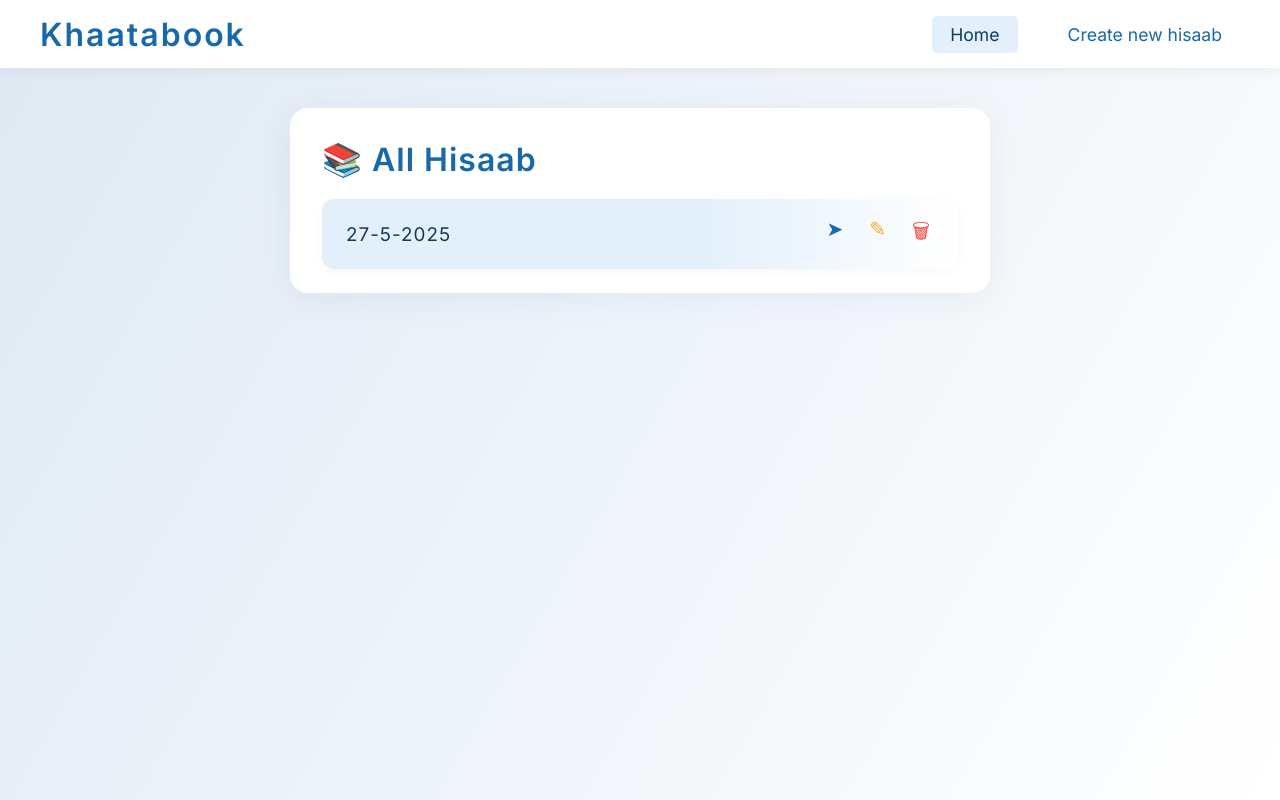
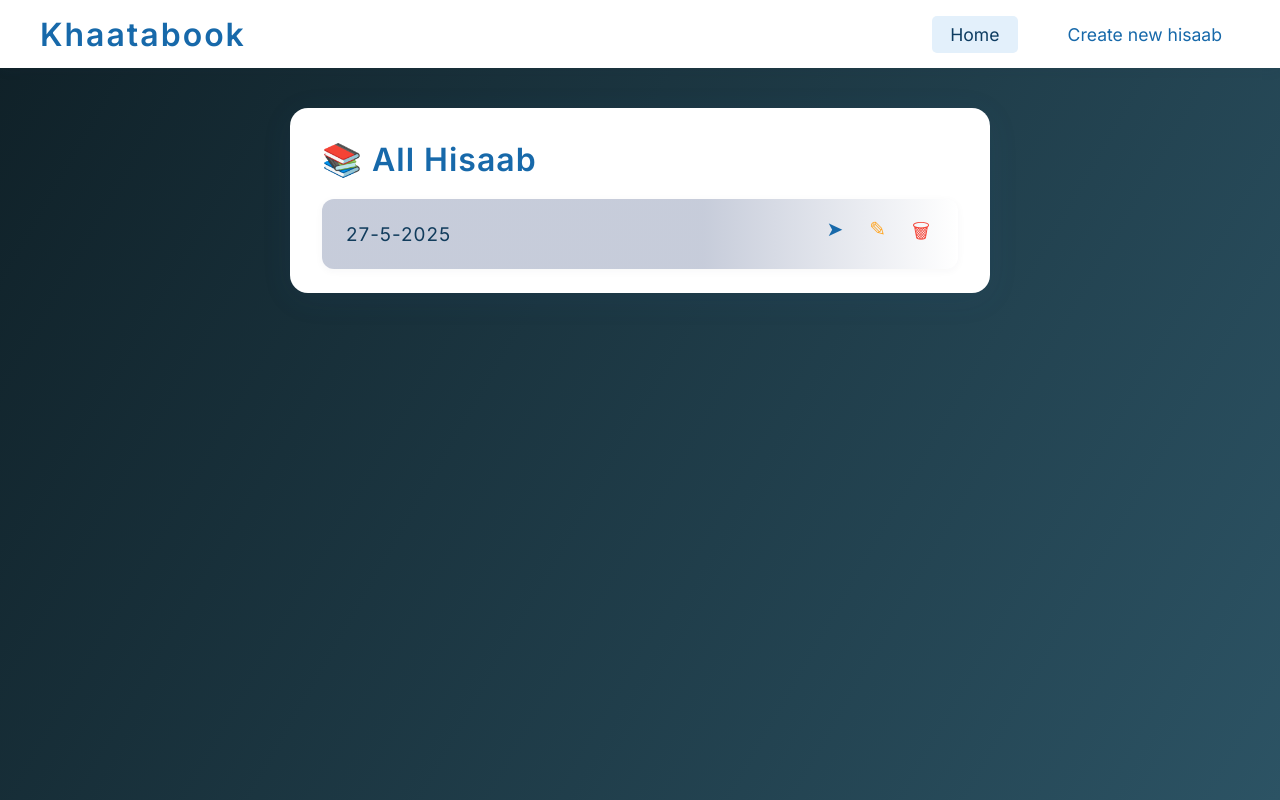
Before and after one commit to vishal-04-singh/Khaatabook-BackendProject, a Node server app: page / in a window 1280 px wide. Run offline with Node 20, Linux system fonts and the light colour scheme.

Commit message:
sdsdffdsdfsdf

```diff
--- a/app.js
+++ b/app.js
@@ -35,7 +35,7 @@ app.get('/delete/:filename', (req, res) => {
         if (err) return res.status(500).send(err);
         res.redirect('/');
 
-});
+    });
 
 
 });
--- a/hisaab/27-5-2025.txt
+++ b/hisaab/27-5-2025.txt
@@ -1 +1 @@
-hello
+as
--- a/views/create.ejs
+++ b/views/create.ejs
@@ -14,7 +14,7 @@
         }
         body {
             font-family: 'Inter', Arial, sans-serif;
-            background: linear-gradient(120deg, #dfe9f3 0%, #ffffff 100%);
+            background: linear-gradient(120deg, #0f2027 0%, #2c5364 100%);
             color: #222;
             min-height: 100vh;
         }
--- a/views/edit.ejs
+++ b/views/edit.ejs
@@ -7,7 +7,7 @@
   <style>
     body {
       font-family: 'Inter', Arial, sans-serif;
-      background: linear-gradient(120deg, #dfe9f3 0%, #ffffff 100%);
+      background: linear-gradient(120deg, #0f2027 0%, #2c5364 100%);
       color: #222;
       min-height: 100vh;
       margin: 0;
@@ -49,7 +49,7 @@
       color: #0d3c61;
     }
     .edit-container {
-      background: #fff;
+      background: linear-gradient(90deg, #323848 60%, #25656c00 100%);
       padding: 36px 32px 28px 32px;
       border-radius: 18px;
       box-shadow: 0 6px 32px rgba(52, 103, 168, 0.08);
--- a/views/hisaab.ejs
+++ b/views/hisaab.ejs
@@ -13,7 +13,7 @@
         }
         body {
             font-family: 'Inter', Arial, sans-serif;
-            background: linear-gradient(120deg, #dfe9f3 0%, #ffffff 100%);
+            background: linear-gradient(120deg, #0f2027 0%, #2c5364 100%);
             color: #222;
             min-height: 100vh;
         }
@@ -74,7 +74,7 @@
             margin-left: 10px;
         }
         .hisaab-content {
-            background: #f4f8fd;
+            background: linear-gradient(90deg, #52638e53 60%, #a9959500 100%);
             border-radius: 12px;
             color: #22314a;
             font-size: 1.17rem;
--- a/views/index.ejs
+++ b/views/index.ejs
@@ -15,7 +15,7 @@
 
         body {
             font-family: 'Inter', Arial, sans-serif;
-            background: linear-gradient(120deg, #dfe9f3 0%, #ffffff 100%);
+            background: linear-gradient(120deg, #0f2027 0%, #2c5364 100%);
             color: #222;
             min-height: 100vh;
         }
@@ -90,7 +90,7 @@
             display: flex;
             align-items: center;
             justify-content: space-between;
-            background: linear-gradient(90deg, #e3f0fb 60%, #e3f0fb00 100%);
+            background: linear-gradient(90deg, #52638e53 60%, #a9959500 100%);
             border-radius: 12px;
             padding: 18px 24px;
             transition: box-shadow 0.18s;
```
